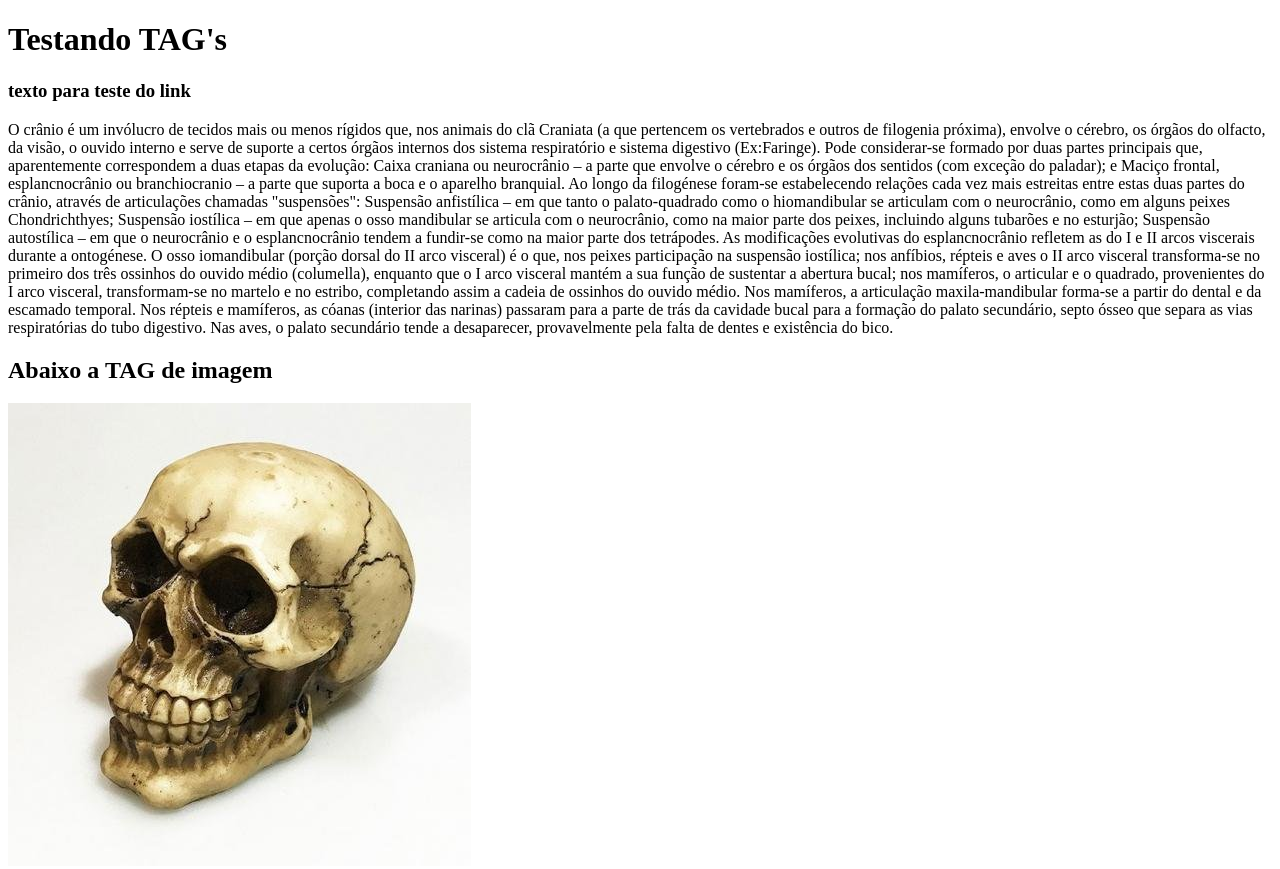
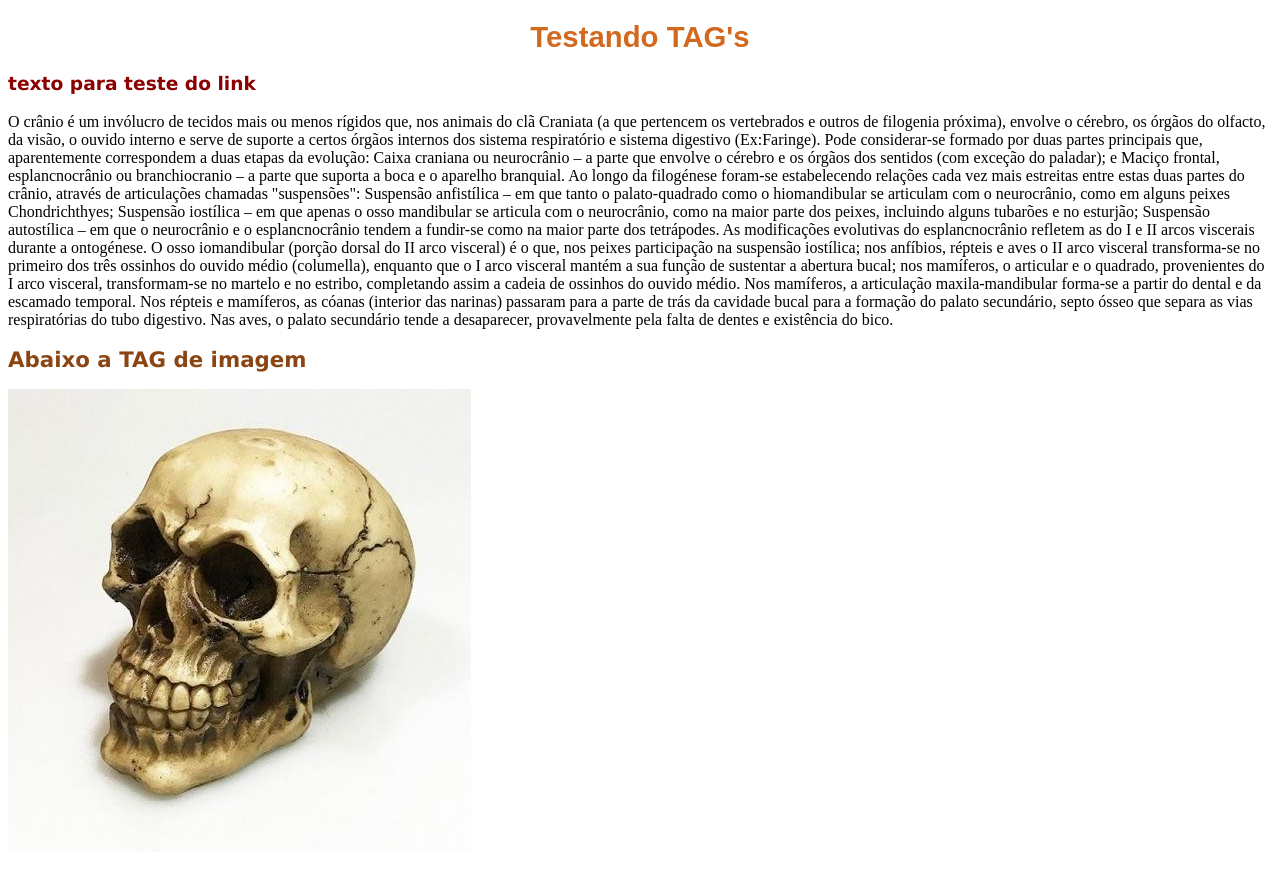
Before and after one commit to andersonsolon/HTML5-CSS3, a plain HTML site: page index.html in a window 1280 px wide. Shown: the top 869 px of the page. Drawn offline with Linux system fonts and the light colour scheme.

Commit message:
Incluido algumas alterações e informações com CSS3

```diff
--- a/index.html
+++ b/index.html
@@ -2,6 +2,9 @@
 <html>
 <head>
 	<title> Primeira Pagina </title>
+
+	<link href="style.css" rel="stylesheet" type="text/css">
+
 </head>
 
 <body>
--- /dev/null
+++ b/style.css
@@ -0,0 +1,18 @@
+h1{
+	font-family: 'Arial';
+	font-size: 22pt;
+	color: #D2691E;
+	text-align: center;
+	}
+
+h2{
+	font-family: 'Verdana';
+	font-size: 16pt;
+	color: #8B4513;
+	}
+
+h3{
+	font-family: 'Verdana';
+	font-size: 14pt;
+	color: #8B0000;
+	}
```
